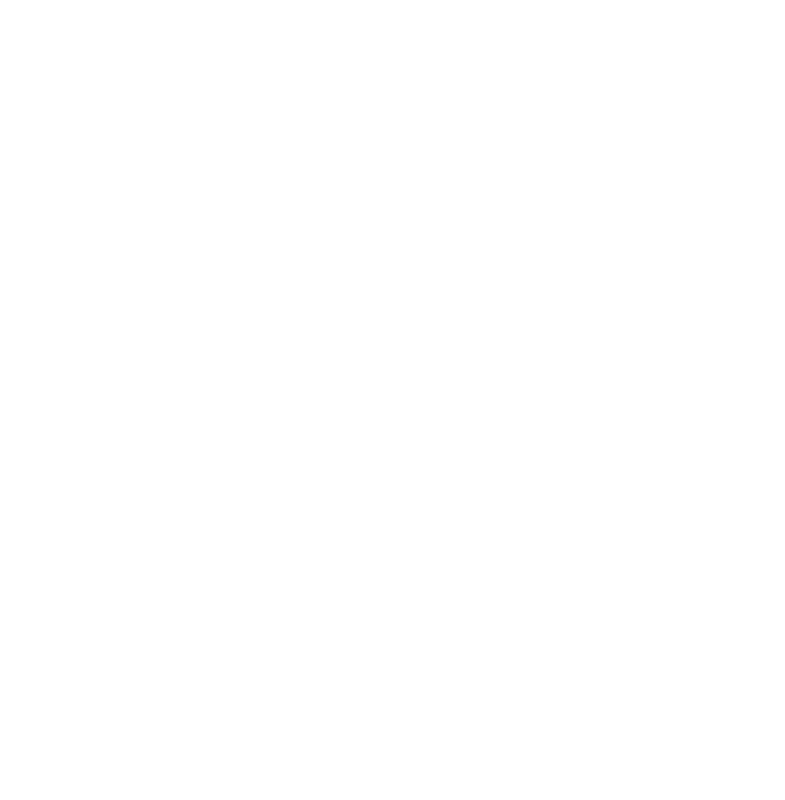
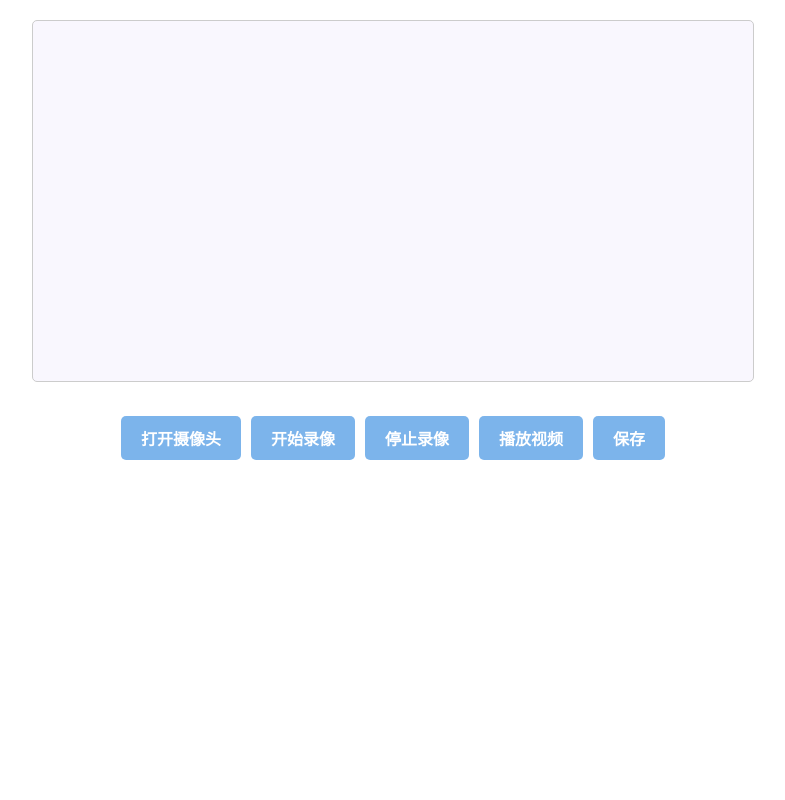
Before and after one commit to AlizeCamlost/react-ts-test, a React (Create React App) app: page / in a window 1280 px wide. Shown: the top 800 px of the page, without its empty margins (247-1032 px from the left). Built offline with nearby package versions, Linux system fonts and the light colour scheme.

Commit message:
add style

```diff
--- a/src/components/cameraComponent_video.tsx
+++ b/src/components/cameraComponent_video.tsx
@@ -1,4 +1,5 @@
 import React, { useRef } from 'react';
+import "../style/cameraComponentStyle.css";
 
 const CameraComponent_video = () => {
     const cameraVideoRef = useRef<HTMLVideoElement | null>(null);
@@ -84,31 +85,21 @@
     };
 
     return (
-        <div>
-            <video
-                id="cameraVideo"
-                ref={cameraVideoRef}
-                style={{
-                    width: '720px', height: '360px'
-                }}
-            />
-            <canvas
-                id="cameraCanvas"
-                ref={cameraCanvasRef}
-                width={1280}
-                height={720}
-                style={{
-                    width: '1280px', height: '720px'
-                }}
-            />
-            <img id="imgTag" src="" alt="imgTag" />
-            <button onClick={openMedia} >打开摄像头</button>
-            <button onClick={startRecording}>开始录像</button>
-            <button onClick={endRecording}>停止录像</button>
-            <button onClick={playVideo}>播放视频</button>
-            {/* <button onClick={saveImg} >保存</button> */}
-            <button onClick={exportVideo} >保存</button>
-            {/* <button onClick={closeMedia} >关闭摄像头</button> */}
+        <div className="container_col">
+            <div>
+                <video
+                    id="cameraVideo"
+                    ref={cameraVideoRef}
+                    className="video"
+                />
+            </div>
+            <div className="container_vol">
+                <button className="button" onClick={openMedia} >打开摄像头</button>
+                <button className="button" onClick={startRecording}>开始录像</button>
+                <button className="button" onClick={endRecording}>停止录像</button>
+                <button className="button" onClick={playVideo}>播放视频</button>
+                <button className="button" onClick={exportVideo} >保存</button>
+            </div>
         </div>
     )
 }
--- /dev/null
+++ b/src/style/cameraComponentStyle.css
@@ -0,0 +1,41 @@
+.container_vol {
+    display: flex;
+    flex-direction: volum;
+    align-items: center;
+    margin: 20px;
+}
+
+.container_col {
+    display: flex;
+    flex-direction: column;
+    align-items: center;
+    margin: 20px;
+}
+
+.video {
+    width: 720px;
+    height: 360px;
+    border: 1px solid #ccc;
+    background-color: #d0c5f622;
+    border-radius: 5px;
+    margin-bottom: 10px;
+}
+
+.button {
+    display: inline-block;
+    padding: 10px 20px;
+    font-size: 16px;
+    font-weight: bold;
+    text-align: center;
+    text-decoration: none;
+    border: none;
+    border-radius: 5px;
+    background-color: #6baae9e1;
+    color: #fff;
+    cursor: pointer;
+    margin-right: 10px;
+}
+
+.button:last-child {
+    margin-right: 0;
+}
```
Also changed, not shown: 1 other file (tests, documents, lock files or other folders).
